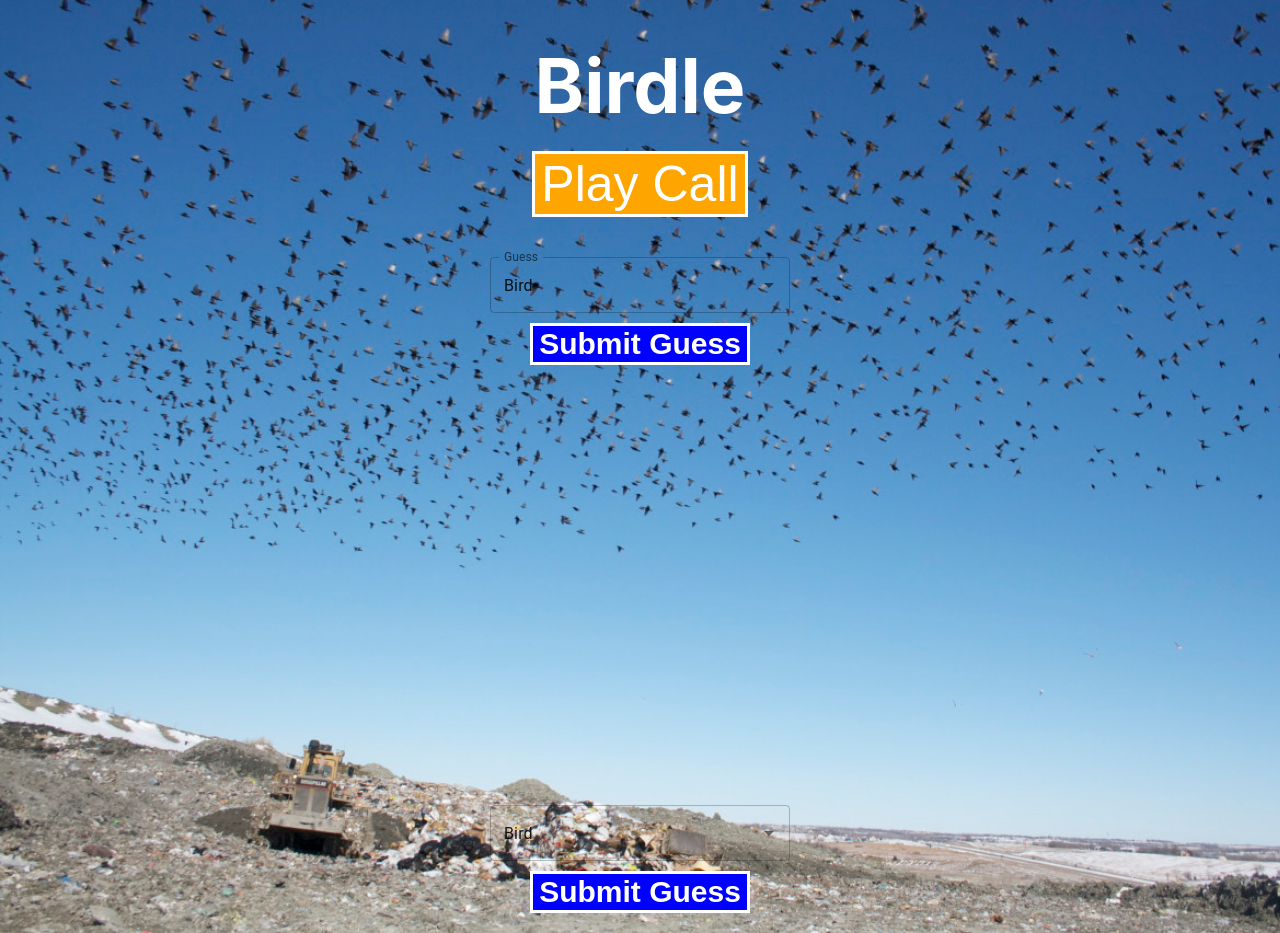
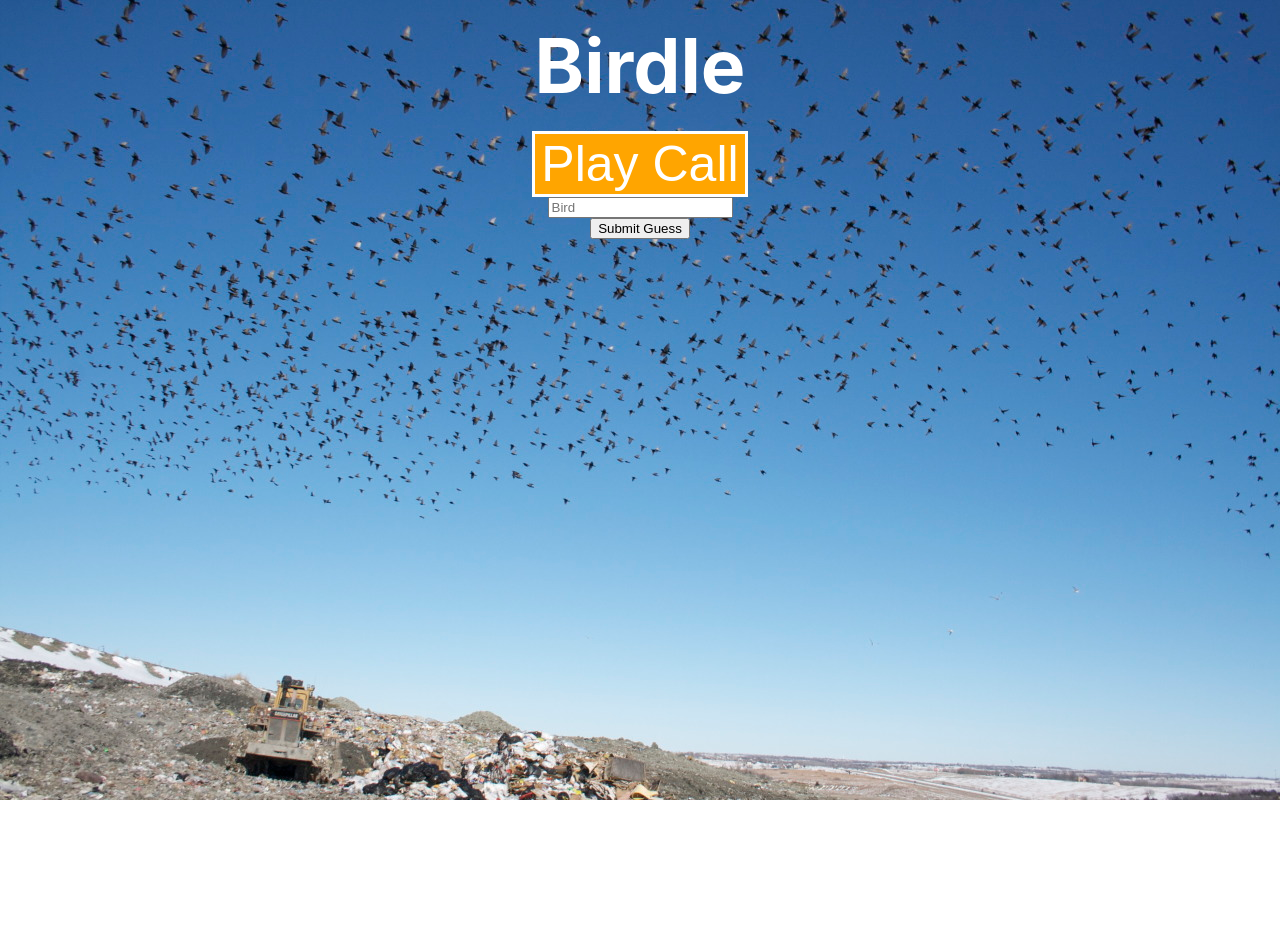
Before and after one commit to TylerWaugh01/Sound-Game-, a React (Create React App) app: page / in a window 1280 px wide. After the commit the page ends 800 px from the top, so only its background shows below. Built offline with nearby package versions, Linux system fonts and the light colour scheme.

Commit message:
added logic for guess, answers, birdimage, and cleaned up code

```diff
--- a/src/components/PlayGame.js
+++ b/src/components/PlayGame.js
@@ -1,20 +1,25 @@
-import { Birds } from "../data"
+import { Birds } from "../data" //bird object
 import { Howl } from 'howler'
-import TextField from '@mui/material/TextField';
-import Autocomplete from '@mui/material/Autocomplete';
 import { useState } from 'react';
-import Box from '@mui/material/Box'
+import PlayerWin from './PlayerWin'
+import PlayerLose from './PlayerLose'
+
+// import TextField from '@mui/material/TextField';
+// import Autocomplete from '@mui/material/Autocomplete';
+// import Box from '@mui/material/Box'
 import styled from "styled-components";
-import bird from '../assets/images/Bird.jpg'
+import bird from '../assets/images/Bird.jpg' //for background
 
 const Container = styled.div`
-    padding: 20px;
     display: flex;
+    flex-direction: column;
     align-items: center;
-    justify-content: center;
-    flex-direction: column;
+    justify-content: flex-start;
     background-image: url(${bird});
-    background-size: cover;`
+    background-size: cover;
+    background-repeat: no-repeat;
+    height: 100vh;
+    overflow: hidden;`
 
 
 const Logo = styled.span`
@@ -54,46 +59,120 @@ const SubmitButton = styled.button`
   cursor: pointer;
 `;
 
-
 function PlayGame() {
 
-    const [sucessGuess, setGuess] = useState("none")
-    const [initialState, setState] = useState("flex")
-    const [val, setVal] = useState("")
+  // const [sucessGuess, setGuess] = useState("none")
+  // const [initialState, setState] = useState("flex")
+  // const [val, setVal] = useState("")
+  // const [value, setValue] = useState("Bird");
 
-    const click = () => {
+
+
+  /*
+    State management for:
+    1. obtaining random bird
+    2. setting random bird call
+    3. Handling - Playing/stoping call
+  */
+  const [randomBird, setRandomBird] = useState(Birds[Math.floor(Math.random() * Birds.length)])
+  const [birdCall, setBirdCall] = useState(new Howl({
+    src: [randomBird.sound],
+    html5: true,
+    volume: 0.1,
+  }))
+  const [isCallPlaying, setIsCallPlaying] = useState(false);
+
+   /*
+    State management for:
+    1. text input values (controlled text input) for displaying current text in input and comparing input value(guess) to answer
+    2. Setting correct Answer
+    3. Guess win state
+    4. player wrong guess
+  */
+    const [inputValue, setInputValue] = useState("");
+    const [answer, setAnswer] = useState(randomBird.label)
+    const [gameWin, setGameWin] = useState(false)
+    const [isWrongGuess, setIsWrongGuess] = useState(false)
+
+
+  //logic for getting a randomBird, set state of randomBird, then assign bird call to the state of birdCall.
+  const handleRandomBirdCall = () => { //NOT USED YET AS IT IS BUGGY BUT CAN IMPLEMENT LATER, RIGHT NOW ONLY NEW GAME IS STARTED ON REFRESH
+    setRandomBird(Birds[Math.floor(Math.random() * Birds.length)]);
+    setBirdCall(new Howl({
+      src: [randomBird.sound],
+      html5: true,
+      volume: 0.1,
+    }));
+    setAnswer(randomBird.label)
+    setGameWin(false)
+    setIsWrongGuess(false)
+  }
+
+  //will start bird call and save to state
+  const playBirdCall = () => {
+    birdCall.play()
+    setIsCallPlaying(true)
+  }
+
+  //will stop bird call and save to state
+  const stopBirdCall = () => {
+    birdCall.stop()
+    setIsCallPlaying(false)
+  }
+
+  //handle Submitting Guess logic and game win state, displaying win message or guess again message
+  const handleGuessSubmit = (event) => {
+    event.preventDefault()
+    console.log(inputValue)
+    if (inputValue.toLowerCase() === answer.toLowerCase()) {
+      setGameWin(true)
+      setIsWrongGuess(false)
+      stopBirdCall()
+    } else {
+      setIsWrongGuess(true)
+    }
+  }
+
+
+
+
+  // const click = () => {
+  //   console.log(randomBird.label);
+
     // console.log(inputValue);
     // console.log(value);
-      console.log(randomBird.label);
     // if (inputValue === randomBird.label) {
     //     setGuess("flex")
     //     setState("none")
     // } else {
     //     alert("Try Again")
     // }
-    }
+  // }
 
-    let randomBird = Birds[Math.floor(Math.random() * Birds.length)];
-
-
-
-    const call = new Howl({
-        src: [randomBird.sound],
-        html5: true,
-        volume: 0.1,
-    });
-
-    const [value, setValue] = useState("Bird");
-    const [inputValue, setInputValue] = useState('Bird');
 
 return (
 
   <Container>
     <Logo>Birdle</Logo>
-           <Button onClick={() => call.play()}>
-                 Play Call
-           </Button>
 
+    { isCallPlaying
+      ? <Button onClick={stopBirdCall}>Stop Call</Button>
+      : <Button onClick={playBirdCall}>Play Call</Button>
+    }
+
+
+    <input
+      type="text"
+      placeholder="Bird"
+      value={inputValue}
+      onChange={(e) => setInputValue(e.target.value)}
+    />
+
+    <button onClick={handleGuessSubmit}>Submit Guess</button>
+
+    {gameWin && <PlayerWin birdImage={randomBird.img} name={randomBird.label}/>}
+    {isWrongGuess && <PlayerLose />}
+{/*
     <Autocomplete
       value={value}
       onChange={(event, newValue) => {
@@ -107,14 +186,13 @@ function PlayGame() {
       options={Birds}
       sx={{ width: 300, marginTop: 5 }}x
       renderInput={(params) => <TextField {...params} label="Guess"  />}
-          />
+    /> */}
 
-<SubmitButton onClick={click}>Submit Guess</SubmitButton>
+    {/* <SubmitButton onClick={click}>Submit Guess</SubmitButton> */}
 
 
-
+{/*
     <Box sx={{
-
       display: sucessGuess,
       height: "50vh",
     }} >
@@ -127,15 +205,16 @@ function PlayGame() {
       height: "50vh",
       margin: 0,
       padding: 0,
-    }} >
+    }} > */}
     {/* <Image src="https://upload.wikimedia.org/wikipedia/commons/thumb/4/46/Question_mark_%28black%29.svg/800px-Question_mark_%28black%29.svg.png" /> */}
-</Box>
-
+    {/* </Box> */}
+{/*
     <Autocomplete
       value={value}
       onChange={(event, newValue) => {
       setValue(newValue);
       }}
+
       inputValue={inputValue}
       onInputChange={(event, newInputValue) => {
       setInputValue(newInputValue);
@@ -144,44 +223,27 @@ function PlayGame() {
       options={Birds}
       sx={{ width: 300, marginTop: 5 }}x
       renderInput={(params) => <TextField {...params} label=""  />}
-          />
+    /> */}
 
-<SubmitButton onClick={click}>Submit Guess</SubmitButton>
-
-
-
-
-
+    {/* <SubmitButton onClick={click}>Submit Guess</SubmitButton> */}
   </Container>
-
-
-
-
   );
 }
 
 export default PlayGame;
 
 
+// TODO
 // Need a type for the input? Perhaps a form input. Nested paper, boxes... form, form label
-
 // duration of bird call (look at howler docs)
-
 // Toggle image based on guess
-
 // How to display bird on proper guess
-
-
-
 
 
 
 /* <Box sx={{
     display: sucessGuess,
     height: "40vh",
-
-
-
     }} >
     <img src={randomBird.img} />
 </Box> */
--- /dev/null
+++ b/src/components/PlayerLose.js
@@ -0,0 +1,15 @@
+const PlayerLose = () => {
+  return (
+    <div style={styles.lose}>Wrong, guess again!</div>
+  )
+}
+export default PlayerLose
+
+const styles = {
+    lose: {
+      height: '100px',
+      width: 'auto',
+      color: 'red',
+      fontSize: '22px'
+    }
+  }
--- /dev/null
+++ b/src/components/PlayerWin.js
@@ -0,0 +1,20 @@
+
+
+const PlayerWin = ({ birdImage, name }) => {
+  return (
+    <div>
+      <h2 style={styles.win}>You guessed correctly!</h2>
+      <img style={{width: '200px'}} src={birdImage} alt={name} />
+    </div>
+  )
+}
+export default PlayerWin
+
+const styles = {
+  win: {
+    height: '100px',
+    width: 'auto',
+    color: 'white',
+    fontSize: '22px'
+  }
+}
--- a/src/data.js
+++ b/src/data.js
@@ -4,12 +4,11 @@ import dove from "./assets/images/mourning-dove.jpg"
 import doveCall from "./assets/sounds/mourning-dove-sound.mp3"
 
 export const Birds = [
-  {
-    id: 3,
-    state: "Kansas",
-    label: "Bird",
-  },
-
+  // {
+  //   id: 3,
+  //   state: "Kansas",
+  //   label: "Bird",
+  // },
   {
     id: 1,
     state: "Kansas",
```
Lines whose indentation alone changed are shown as unchanged.
